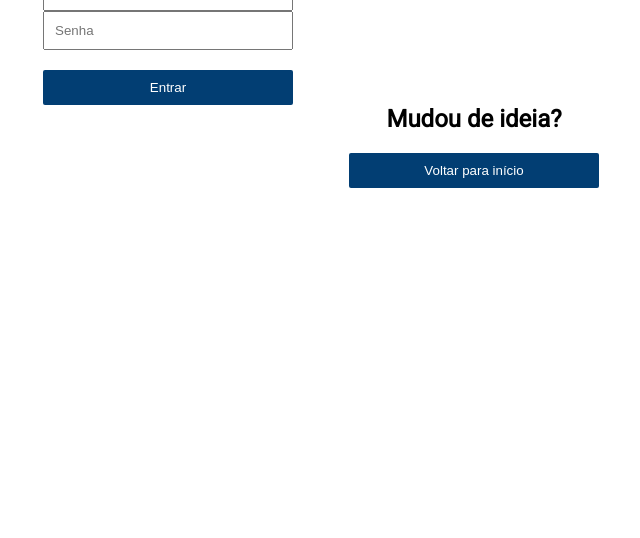
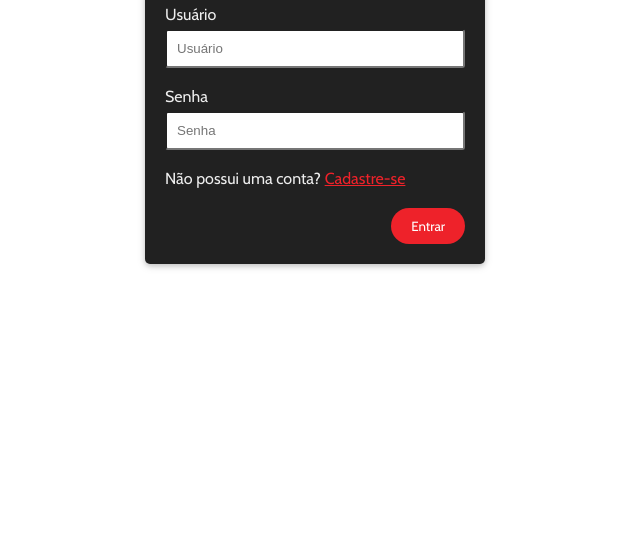
Before and after one commit to manoelalmeida-io/projeto-individual, a plain HTML site: page login.html in a window 1280 px wide. Shown: the part 262-800 px from the top of the page, without its empty margins (325-965 px from the left). Drawn offline with nearby package versions, Linux system fonts and the light colour scheme.

Commit message:
Mundando estilo da tela de login

```diff
--- a/css/login.css
+++ b/css/login.css
@@ -1,45 +1,22 @@
-@import url('https://fonts.googleapis.com/css?family=Roboto&display=swap');
-
-* {
-    margin: 0;
-}
+@import url('https://fonts.googleapis.com/css?family=Cabin&display=swap');
 
 body {
-    background-image: url('../img/background_2.jpg');
-    background-repeat: no-repeat;
-    background-size: cover;
-    font-family: 'Roboto', sans-serif;
-    min-height: 100vh;
+    margin: 0;
+    color: #EEEEEE;
+    font-family: 'Cabin', sans-serif;
 }
 
 .container {
     margin: 0 8px;
 }
 
-.content {
-    display: flex;
-    max-width: 600px;
-    padding: 15vh 0;
-    margin: 0 auto;
-}
-
 .form-container {
-    background-color: white;
-    max-width: 280px;
-    margin: 8px;
+    background-color: #212121;
+    max-width: 300px;
+    margin: 20vh auto 0 auto;
     padding: 20px;
-    border-radius: 10px;
-    text-align: center;
-}
-
-.form-container.large {
-    height: 50vh;
-    max-height: 400px;
-}
-
-.form-container.small {
-    height: 21.4vh;
-    max-height: 174px;
+    border-radius: 5px;
+    box-shadow: 0 2px 5px 0 rgba(0,0,0,0.16),0 2px 10px 0 rgba(0,0,0,0.12);
 }
 
 .form-title {
@@ -48,36 +25,33 @@ body {
 
 .form {
     margin-top: 28px;
+    position: relative;
 }
 
-.input {
-    width: 250px;
-    padding: 10px;
+.button-container {
+    display: flex;
+    justify-content: flex-end;
 }
 
 .input.text {
+    width: 100%;
+    padding: 10px;
     box-sizing: border-box;
+    margin-top: 5px;
+    border-radius: 3px;
 }
 
 .input.button {
-    background-color: #023E73;
-    color: white;
+    color: #FFFFFF;
+    background-color: #EE222A;
     border: 0;
-    border-radius: 2px;
+    border-radius: 20px;
     margin-top: 20px;
+    padding: 10px 20px;
     cursor: pointer;
+    font-family: inherit;
 }
 
-@media(max-width: 640px) {
-    .content {
-        flex-direction: column;
-        justify-content: center;
-        max-width: 300px;
-    }
+.link {
+    color: #EE222A;
 }
-
-@media(max-width: 330px) {
-    .input.button, .input.text {
-        width: 100%;
-    }
-}
--- a/login.html
+++ b/login.html
@@ -9,24 +9,19 @@
 </head>
 <body>
     <div class="container">
-        <div class="content">
-            <div class="form-container large">
+        <div class="form-container">
+            <div id="login">
                 <h1 class="form-title">Entrar</h1>
                 <form action="" class="form">
-                    <input class="input text" type="text" placeholder="Usuário" required><br>
-                    <input class="input text" type="password" placeholder="Senha" required><br>
-                    <button class="input button">Entrar</button>
+                    <label for="">Usuário</label>
+                    <input class="input text" type="text" placeholder="Usuário" required><br><br>
+                    <label for="">Senha</label>
+                    <input class="input text" type="password" placeholder="Senha" required><br><br>
+                    Não possui uma conta? <a class="link" href="#">Cadastre-se</a>
+                    <div class="button-container">
+                        <button class="input button">Entrar</button>
+                    </div>
                 </form>
-            </div>
-            <div>
-                <div class="form-container small">
-                    <h2>Não possui uma conta?</h2>
-                    <button class="input button">Cadastre-se</button>
-                </div>
-                <div class="form-container small">
-                    <h2>Mudou de ideia?</h2>
-                    <button class="input button">Voltar para início</button>
-                </div>
             </div>
         </div>
     </div>
```
